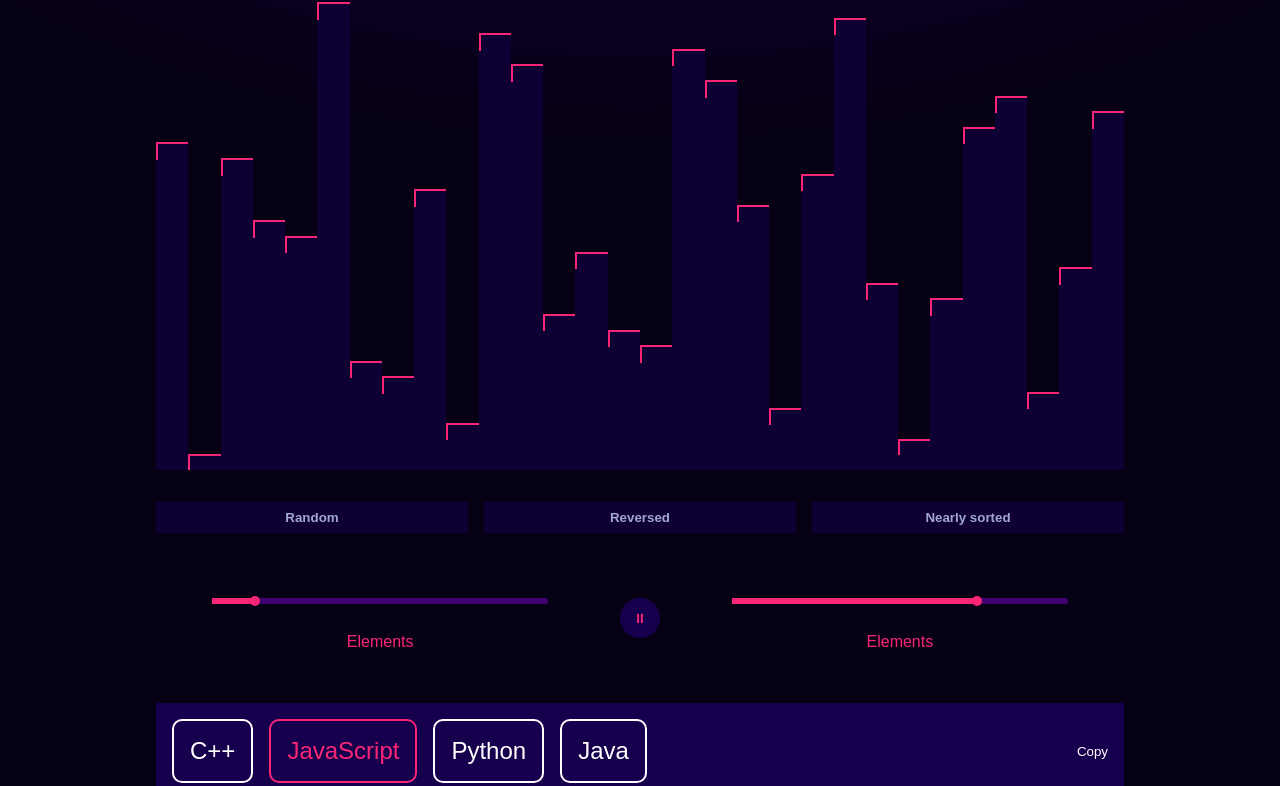
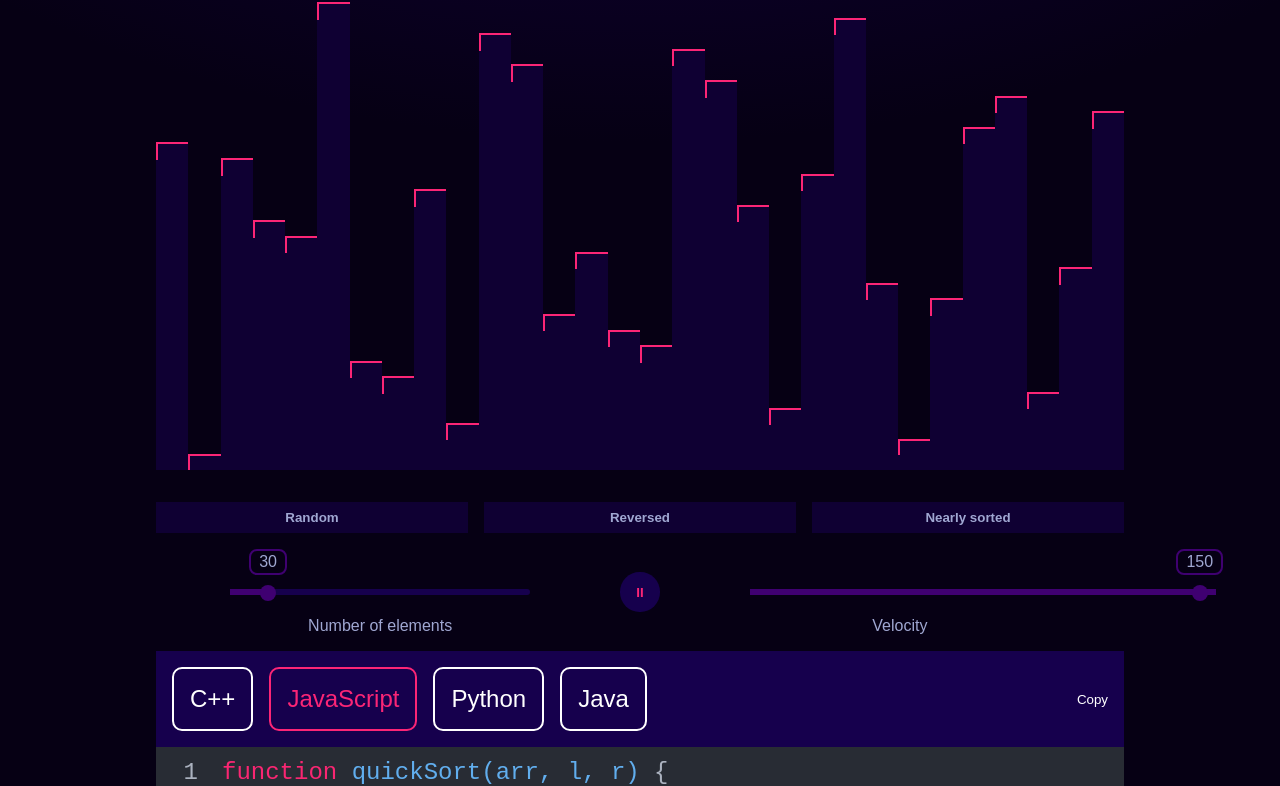
Before and after one commit to Eckry/Sorted-Symphony, a React (Vite) app: page / in a window 1280 px wide. Shown: the part 338-1124 px from the top of the page. Built offline with nearby package versions, Linux system fonts and the light colour scheme; a web font is replaced by a local one.

Commit message:
add styles and fix funcionality of range input

```diff
--- a/src/components/Configuration.tsx
+++ b/src/components/Configuration.tsx
@@ -1,5 +1,6 @@
 import { Block, ConfigurationElements, ConfigurationVelocity } from "../types";
-import { RangeInput } from "./RangeInput";
+import { RangeInputElements } from "./RangeInputElements";
+import { RangeInputVelocity } from "./RangeInputVelocity";
 import "./styles/Configuration.css";
 
 interface Props {
@@ -33,7 +34,7 @@ export const Configuration: React.FC<Props> = ({
 
   return (
     <section className="configuration-container">
-      <RangeInput
+      <RangeInputElements
         handleChange={handleChangeElements}
         isSorting={isSorting}
         length={blocks.length}
@@ -41,7 +42,7 @@ export const Configuration: React.FC<Props> = ({
       <button className="play-sort" onClick={handleSort}>
         II
       </button>
-      <RangeInput
+      <RangeInputVelocity
         handleChange={handleChangeVelocity}
         isSorting={isSorting}
         length={200 - configuration.velocity}
--- a/src/components/RangeInput.tsx
+++ /dev/null
@@ -1,51 +0,0 @@
-import "./styles/RangeInput.css";
-
-interface Props {
-  isSorting: boolean;
-  handleChange: (element: number) => void;
-  length: number;
-}
-
-export const RangeInput: React.FC<Props> = ({
-  isSorting,
-  handleChange,
-  length,
-}) => {
-  const handleChangeInput = (event: React.ChangeEvent<HTMLInputElement>) => {
-    const newConfiguration = Number(event.target.value);
-    handleChange(newConfiguration);
-  };
-
-  return (
-    <div className="configuration-range">
-      <div className="wrapper">
-        <input
-          disabled={isSorting}
-          onChange={handleChangeInput}
-          id="configuration-quantity"
-          type="range"
-          min={10}
-          max={200}
-          defaultValue={length}
-        />
-        <div className="rail">
-          <div
-            className="inner-rail"
-            style={{
-              width: `calc(${length / 2}% - 5px)`,
-            }}
-          ></div>
-        </div>
-        <div className="control-wrapper">
-          <div
-            style={{ left: `calc(${length / 2}% - 12px)` }}
-            className="control-dot"
-          ></div>
-        </div>
-      </div>
-      <label htmlFor="configuration-quantity" className="configuration-label">
-        Elements
-      </label>
-    </div>
-  );
-};
--- /dev/null
+++ b/src/components/RangeInputElements.tsx
@@ -0,0 +1,57 @@
+import React from "react";
+import "./styles/RangeInput.css"
+
+interface Props {
+  isSorting: boolean;
+  handleChange: (newConfiguration: number) => void;
+  length: number;
+}
+
+export const RangeInputElements: React.FC<Props> = ({
+  isSorting,
+  handleChange,
+  length,
+}) => {
+  const handleChangeInput = (event: React.ChangeEvent<HTMLInputElement>) => {
+    const newConfiguration = Number(event.target.value);
+    handleChange(newConfiguration);
+  };
+
+  const rangeMax = 200;
+  const rangeMin = 10;
+
+  const percent = (length - rangeMin) / (rangeMax - rangeMin);
+
+  const position = percent * 100;
+
+  return (
+    <div className="configuration-range">
+      <input
+        disabled={isSorting}
+        onChange={handleChangeInput}
+        id="configuration-quantity"
+        type="range"
+        min={rangeMin}
+        max={rangeMax}
+        defaultValue={length}
+      />
+      <div className="rail">
+        <div
+          className="inner-rail"
+          style={{
+            width: `${position}%`,
+          }}
+        ></div>
+      </div>
+      <div className="wrapper">
+        <div className="control-wrapper" style={{ left: `${position}%` }}>
+          <div className="rangeinput-tooltip">{length}</div>
+          <div className="control-dot"></div>
+        </div>
+      </div>
+      <label htmlFor="configuration-quantity" className="configuration-label">
+        Number of elements
+      </label>
+    </div>
+  );
+};
--- /dev/null
+++ b/src/components/RangeInputVelocity.tsx
@@ -0,0 +1,57 @@
+import React from "react";
+import "./styles/RangeInput.css"
+
+interface Props {
+  isSorting: boolean;
+  handleChange: (newConfiguration: number) => void;
+  length: number;
+}
+
+export const RangeInputVelocity: React.FC<Props> = ({
+  isSorting,
+  handleChange,
+  length,
+}) => {
+  const handleChangeInput = (event: React.ChangeEvent<HTMLInputElement>) => {
+    const newConfiguration = Number(event.target.value);
+    handleChange(newConfiguration);
+  };
+
+  const rangeMax = 100;
+  const rangeMin = 10;
+
+  const percent = (length - rangeMin) / (rangeMax - rangeMin);
+
+  const position = percent * 100;
+
+  return (
+    <div className="configuration-range">
+      <input
+        disabled={isSorting}
+        onChange={handleChangeInput}
+        id="configuration-quantity"
+        type="range"
+        min={rangeMin}
+        max={rangeMax}
+        defaultValue={length}
+      />
+      <div className="rail">
+        <div
+          className="inner-rail"
+          style={{
+            width: `${position}%`,
+          }}
+        ></div>
+      </div>
+      <div className="wrapper">
+        <div className="control-wrapper" style={{ left: `${position}%` }}>
+          <div className="rangeinput-tooltip">{length}</div>
+          <div className="control-dot"></div>
+        </div>
+      </div>
+      <label htmlFor="configuration-quantity" className="configuration-label">
+        Velocity
+      </label>
+    </div>
+  );
+};
--- a/src/components/styles/RangeInput.css
+++ b/src/components/styles/RangeInput.css
@@ -1,23 +1,34 @@
 .configuration-range {
+  position: relative;
   display: grid;
   align-items: center;
   text-align: center;
   gap: 1rem;
-  width: 100%;
-  margin: 36px 0;
+  width: 300px;
 }
 
 .configuration-label {
-  color: var(--highlight-color);
+  color: var(--tertiary-brighty-color);
+}
+
+.rangeinput-tooltip {
+  position: absolute;
+  top: 0px;
+  text-align: center;
+  width: fit-content;
+  height: auto;
+  border: 2px solid var(--tertiary-color);
+  border-radius: 8px;
+  padding: 2px 8px;
+  color: var(--tertiary-brighty-color);
 }
 
 .wrapper {
-  margin: 1rem auto;
   position: relative;
-  width: 70%;
+  width: 94.7%;
 }
 
-.wrapper > input {
+input[type="range"] {
   position: absolute;
   opacity: 0;
   left: 0;
@@ -34,27 +45,28 @@
   top: 50%;
   transform: translateY(-50%);
   border-radius: 3px;
-  background-color: var(--tertiary-color);
+  background-color: var(--secondary-color);
 }
 
 .inner-rail {
   position: absolute;
   height: 100%;
-  background-color: var(--highlight-color);
+  background-color: var(--tertiary-color);
 }
 
 .control-wrapper {
   position: relative;
-  width: 100%;
+  width: 16px;
+  display: flex;
+  justify-content: center;
 }
 
 .control-dot {
-  position: absolute;
-  margin-top: -5px;
-  width: 10px;
-  height: 10px;
-  background-color: var(--highlight-color);
+  width: 16px;
+  height: 16px;
+  background-color: var(--tertiary-color);
   border-radius: 50%;
+  margin-top: 36px;
 }
 
 input[type="range"]::-ms-thumb {
```
